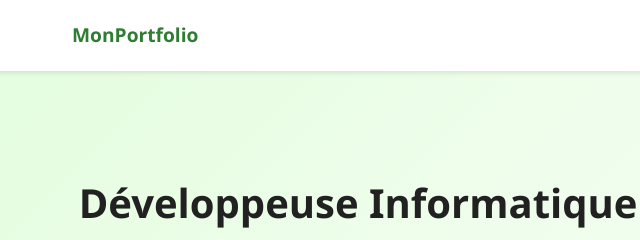
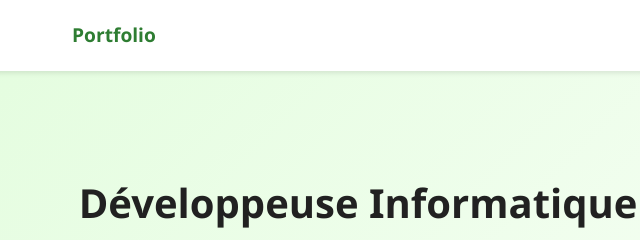
Before and after one commit to EmsiPi/MonPortfolio, a plain HTML site: page index.html in a window 1280 px wide. Shown: the top 240 px of the page, 38-678 px from the left. Drawn offline with Linux system fonts and the light colour scheme.

Commit message:
Update index.html

```diff
--- a/index.html
+++ b/index.html
@@ -4,7 +4,7 @@
 <head>
     <meta charset="UTF-8">
     <meta name="viewport" content="width=device-width, initial-scale=1.0">
-    <title>Mon Portfolio | BUT Informatique</title>
+    <title>MarieCharlotte Pancher</title>
     <link rel="stylesheet" href="style.css">
 </head>
 
@@ -12,7 +12,7 @@
 
     <header>
         <nav>
-            <div class="logo">MonPortfolio</div>
+            <div class="logo">Portfolio</div>
             <ul>
                 <li><a href="#about" class="menuBtnAnim">À propos</a></li>
                 <li><a href="#projects" class="menuBtnAnim">Projets</a></li>
```
